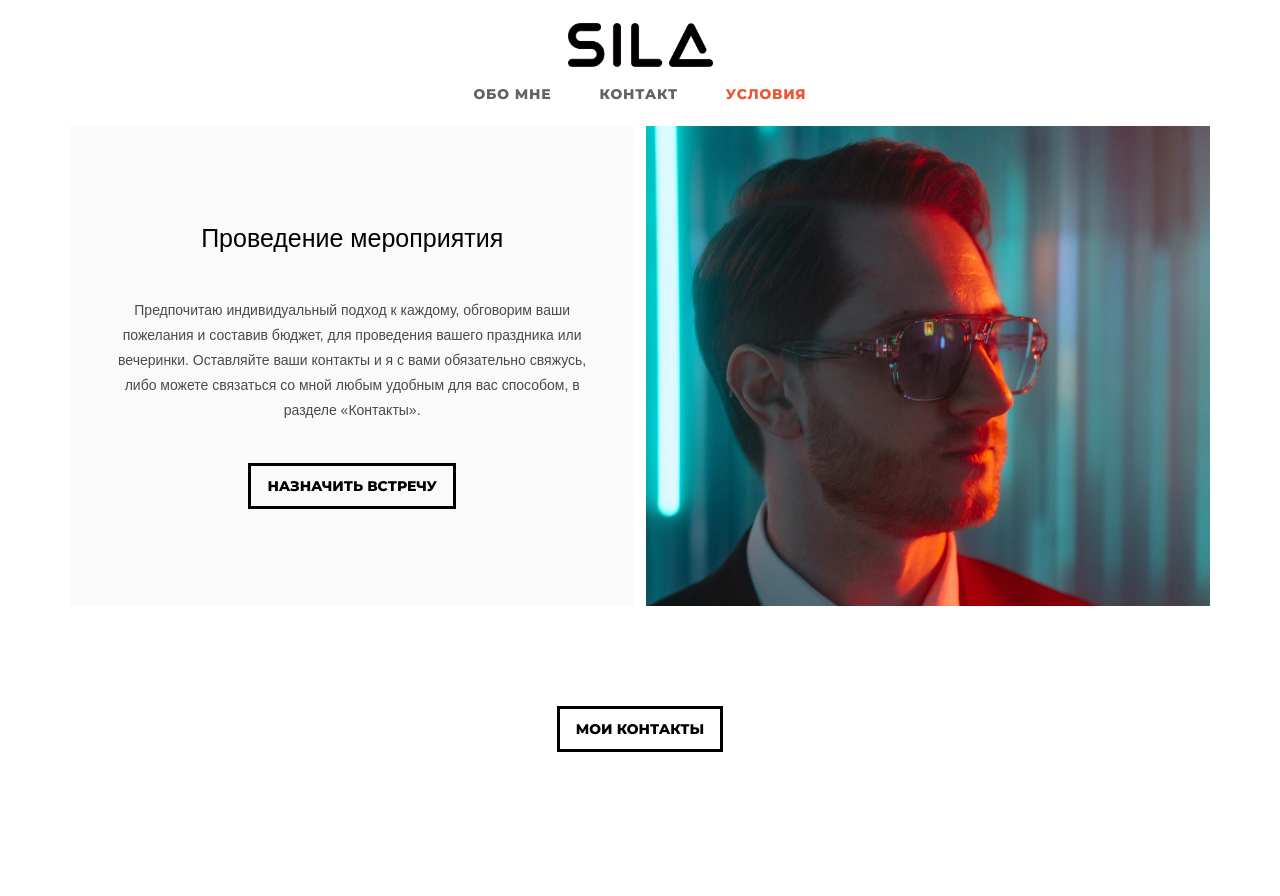
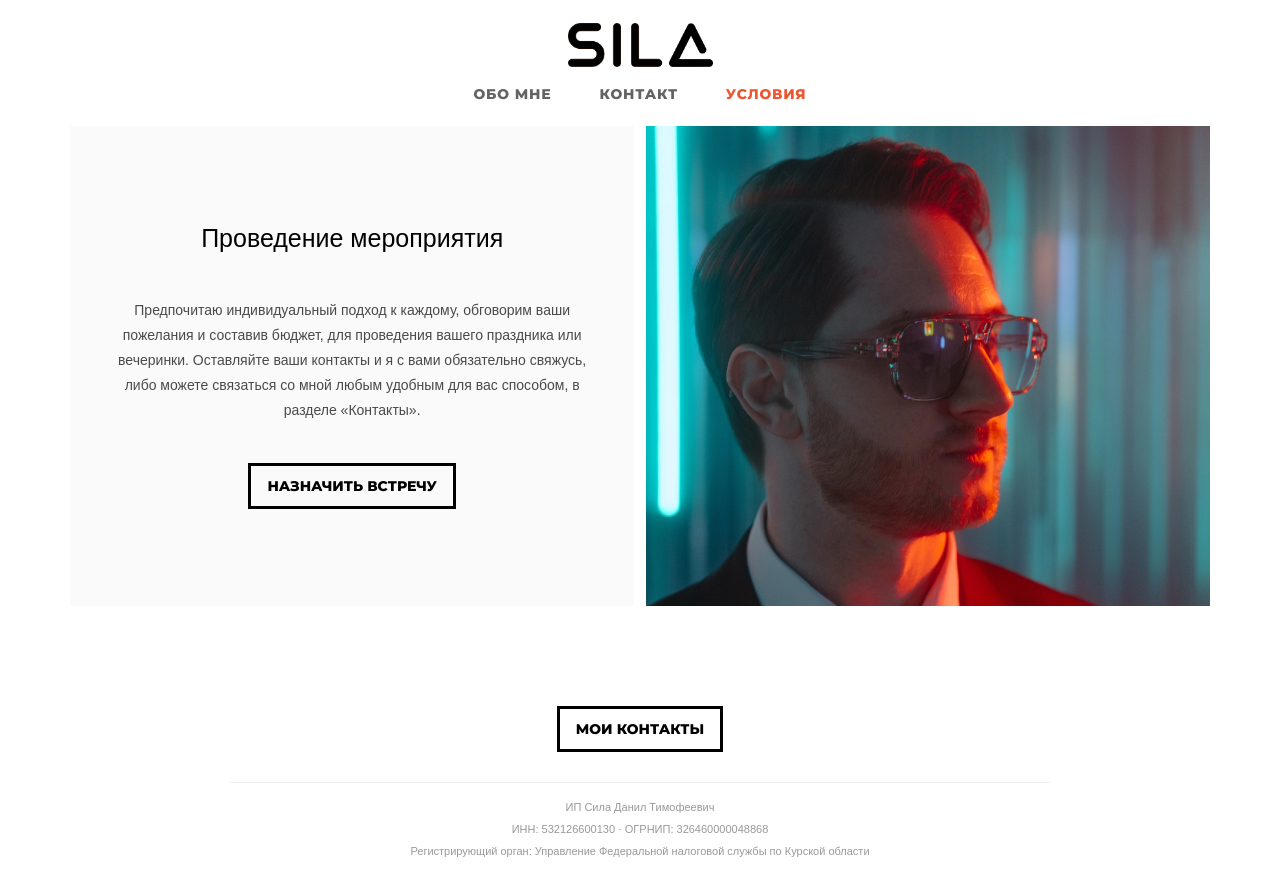
Before and after one commit to sila-timofei/djsila, a plain HTML site: page price.html in a window 1280 px wide. Before the commit the page ends 832 px from the top, so only its background shows below. Drawn offline with Linux system fonts and the light colour scheme; a web font is replaced by a local one.

Commit message:
Update price.html

```diff
--- a/price.html
+++ b/price.html
@@ -74,6 +74,12 @@
         <div class="container container-footer">
             <a href="contact.html" class="btn-contact fade-up">мои контакты</a>
         </div>
+
+        <div class="legal-details" aria-label="Сведения об индивидуальном предпринимателе">
+            <p class="sila-legal-name">ИП Сила Данил Тимофеевич</p>
+            <p>ИНН: 532126600130 · ОГРНИП: 326460000048868</p>
+            <p>Регистрирующий орган: Управление Федеральной налоговой службы по Курской области</p>
+        </div>
     </footer>
 
     <script src="js/main.js"></script>
```
